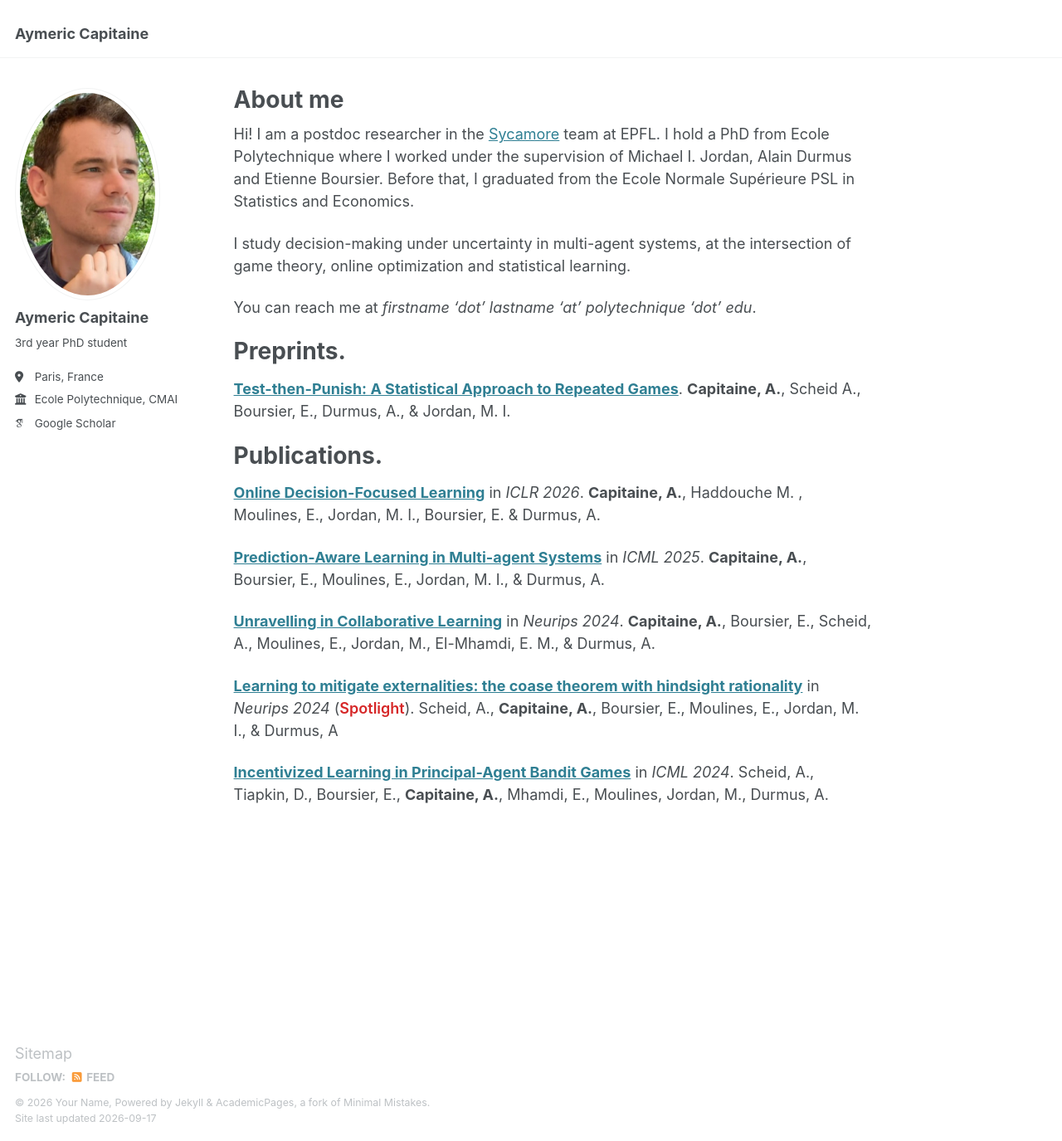
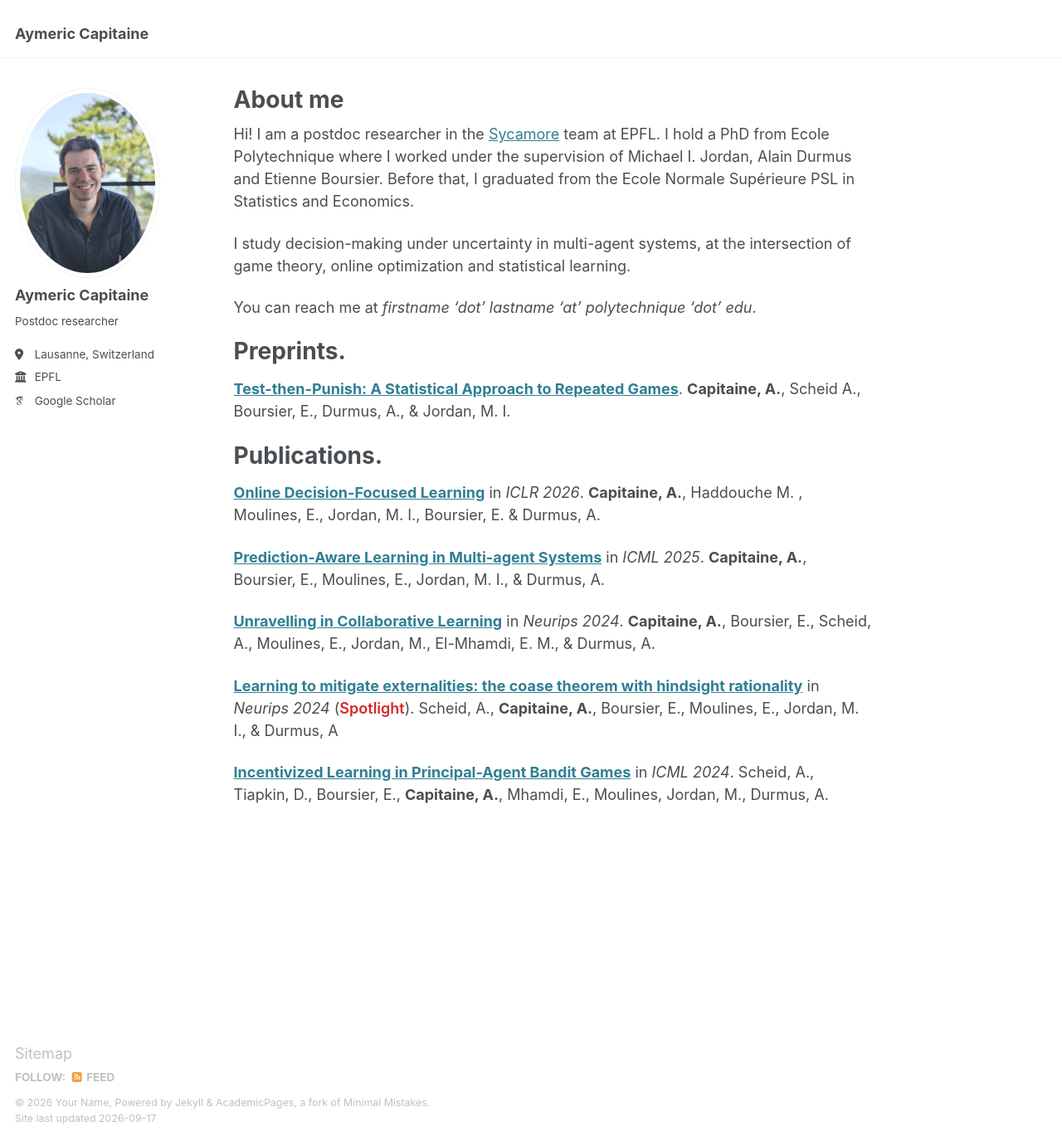
Before and after one commit to aymericcapitaine/aymericcapitaine.github.io, a Jekyll site: the page built from _pages/about.md, in a window 1280 px wide and 1375 px high. Shown: the whole window at 83% size. Built offline with Jekyll 4.4.1, drawn with Linux system fonts in a browser that asks for light colours; some web fonts are replaced.

Commit message:
Update _config.yml
new bio

```diff
--- a/_config.yml
+++ b/_config.yml
@@ -22,12 +22,12 @@ repository               :
 #               Additional customization can be done by editing /_includes/author-profile.html
 author:
   # Biographic information
-  avatar           : "picture.jpg"
+  avatar           : "f8fe0679-2013-41ad-b4d4-9eeec4e91ef8.jpg"
   name             : "Aymeric Capitaine"
   pronouns         : # example: "she/her"
-  bio              : "3rd year PhD student"
-  location         : "Paris, France"
-  employer         : "Ecole Polytechnique, CMAP"
+  bio              : "Postdoc researcher"
+  location         : "Lausanne, Switzerland"
+  employer         : "EPFL"
   uri              : # URL
   email            : # mail
 
```
